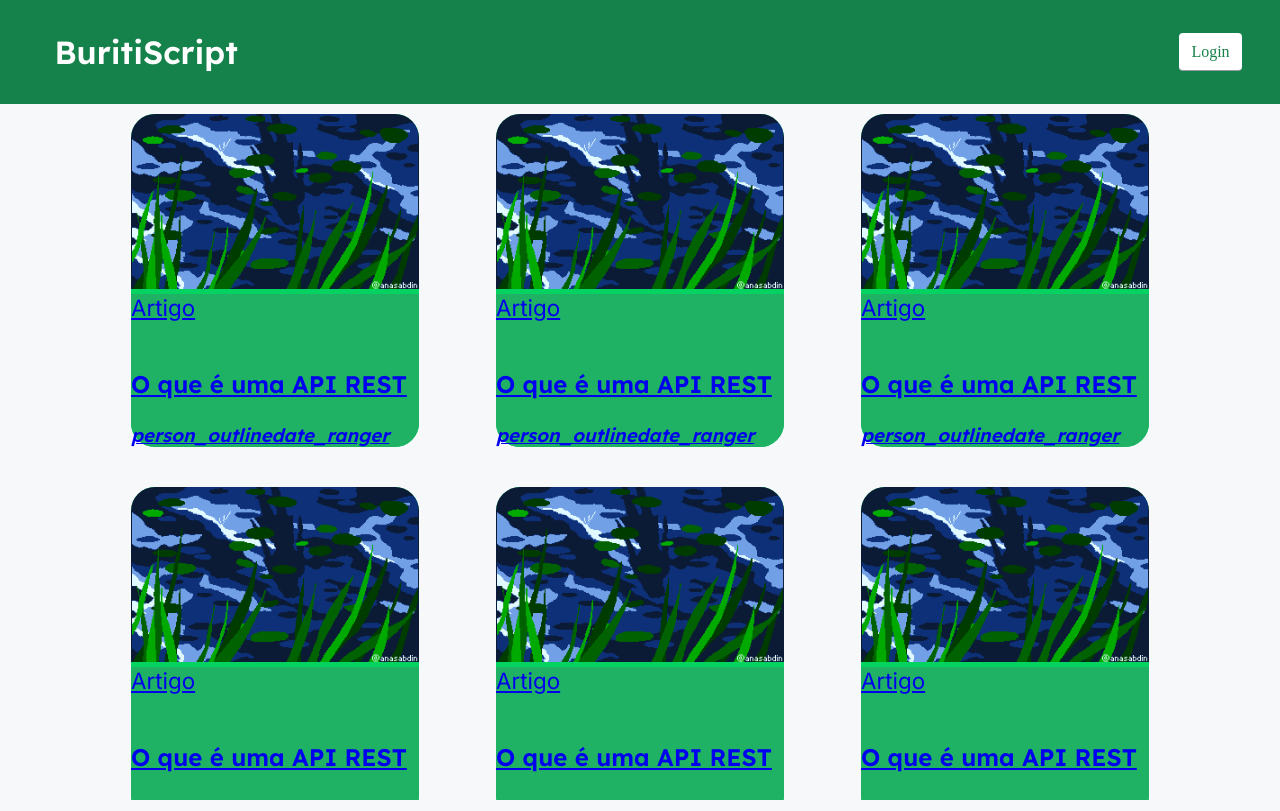
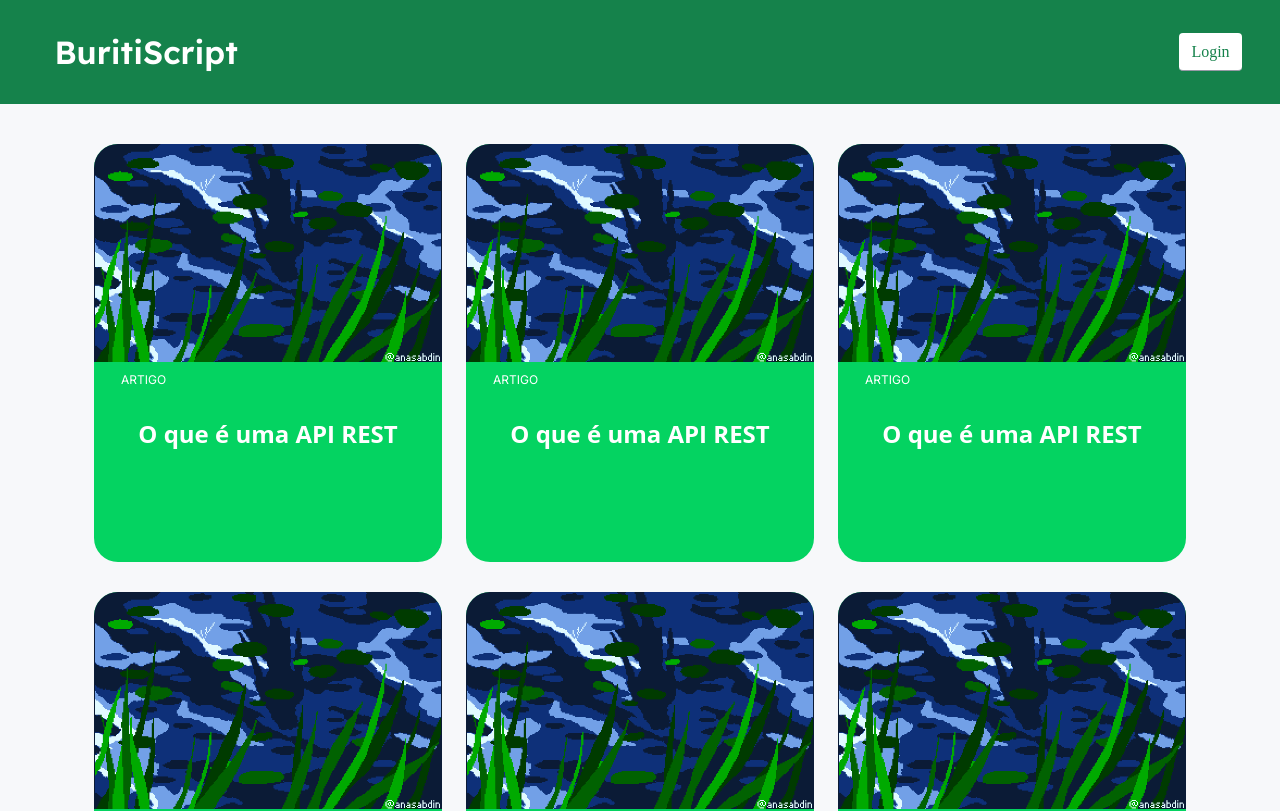
Before and after one commit to BuritiScript/buritiscript-frontend, a Next.js app: page / in a window 1280 px wide. Shown: the top 811 px of the page. Built offline with nearby package versions, Linux system fonts and the light colour scheme.

Commit message:
adicionado .container, .row, .col  ao global.scss

```diff
--- a/src/components/Card/index.tsx
+++ b/src/components/Card/index.tsx
@@ -11,14 +11,14 @@ export default function Card() {
         <img className={styles.cardImage} src="8BlueLilliesDone.gif" />
       </div>
       <div className={styles.cardBody}>
-        <a href="#">
+        <a href="#" className={styles.cardLink}>
           <div className={styles.cardType}>Artigo</div>
           <h2 className={styles.cardTitle} >O que é uma API REST</h2>
-          <footer className={styles.cardfooter}>
+          <footer className={styles.cardFooter}>
             <h5>
-              <i >person_outline</i>
+              <i ></i>
               <span ></span>
-              <i >date_ranger</i>
+              <i ></i>
               <span className={styles.cardDate} ></span>
             </h5>
           </footer>
--- a/src/components/Card/styles.module.scss
+++ b/src/components/Card/styles.module.scss
@@ -1,28 +1,71 @@
 .cardContainer {
   box-sizing: border-box;
 
-  width: 25%;
-  padding: 40px 0;
-  margin: 10px;
+
+  display: flex;
+  position: relative;
+  flex-direction: column;
+
 
   background: var(--green-500);
-
-  padding: 0px;
+  color: #fff;
 
   margin-bottom: 30px;
   font-size: 1.4rem; /* 14px */
   border-radius: 24px;
+  min-width: 250px;
+
   .cardHeader {
     .cardImage {
-      max-height: 175px;
-      padding: auto;
+      min-width: 175px;
+      min-height:175px;
       width: 100%;
       border-radius: 24px 24px 0 0;
     }
   }
+
   .cardBody {
-    border-radius: 0% 0% 24px 24px;
-	  background-color: #1FB264;
+    border-radius: 0 0 24px 24px;
 
+    .cardLink {
+      text-decoration: none;
+
+      .cardType {
+        color: #fff;
+        font-size: 12px;
+        text-transform: uppercase;
+        margin-bottom: 10px;
+        padding: 5px 27px 5px 27px;
+      }
+
+      .cardTitle {
+        color: #fff;
+        margin-bottom: 4px;
+        padding-top: 20px;
+        padding-bottom: 20px;
+        padding-left: 5px;
+        padding-right: 5px;
+        height: 6.5em;
+        min-height: 75px;
+
+        text-align: center;
+        line-height: 1;
+        font-family: 'Open Sans',Arial, sans-serif;
+        font-weight: bold;
+        font-size: 1.5rem;
+
+        &:hover {
+          color: var(--gray-100);
+          transition: 0.5s;
+        }
+      }
+
+      .cardFooter {
+
+        .cardDate {
+          color: #fff;
+        }
+      }
+    }
   }
 }
--- a/src/pages/_app.tsx
+++ b/src/pages/_app.tsx
@@ -11,8 +11,8 @@ function MyApp({ Component, pageProps }) {
     <div className={styles.wrapper}>
       <main>
         <Head>
-          <link rel="icon" href="/static/images/logo/favicon.png" type="image/png" sizes="16x16" />
-          <meta name="viewport" content="width=device-width, initial-scale=1.0, maximum-scale=1.0, user-scalable=0" />
+        <meta name="viewport" content="width=device-width" />
+
         </Head>
         <Header />
         <Component {...pageProps} />
--- a/src/pages/_document.tsx
+++ b/src/pages/_document.tsx
@@ -7,6 +7,10 @@ export default class MyDocument extends Document {
         <Head>
           <link rel="preconnect" href="https://fonts.gstatic.com"/>
           <link href="https://fonts.googleapis.com/css2?family=Inter&family=Lexend:wght@500;600&display=swap" rel="stylesheet"/>
+
+          <meta charSet="UTF-8" />
+
+
         </Head>
         <body>
           <Main />
--- a/src/pages/home.module.scss
+++ b/src/pages/home.module.scss
@@ -1,181 +1,13 @@
-.homepage {
-  padding: 0 4rem;
-  height: calc(100vh - 6.5rem);
-  overflow-y: scroll;
 
-  h2{
-    margin-top: 3rem;
-    margin-bottom: 1.5rem;
+.sessionCards {
+  content: "";
+
+  padding: 40px 0;
+
+}
+
+@media(max-width: 749px) {
+  .sessionCards  {
+    margin-bottom: 40px;
   }
 }
-
-.latestEpisodes {
-  ul {
-    list-style: none;
-    display: grid;
-    grid-template-columns: repeat(2, 1fr);
-    gap: 1.5rem;
-
-    li{
-      background: var(--white);
-      border: 1px solid var(--gray-100);
-      padding: 1.2rem;
-      border-radius: 1.5rem;
-      position: relative;
-
-      display: flex;
-      align-items: center;
-
-      img{
-        width: 6rem;
-        height: 6rem;
-        border-radius: 1rem;
-      }
-
-      .episodeDetails {
-        flex: 1;
-        margin-left: 1rem;
-
-        a {
-          display: block;
-          color: var(--gray-800);
-          font-family: Lexend, sans-serif;
-          font-size: 600;
-          text-decoration: none;
-          line-height: 1.4rem;
-
-          &:hover {
-            text-decoration: underline;
-          }
-        }
-
-        p {
-          font-size: 0.875rem;
-          margin-top: 0.5rem;
-          max-width: 70%;
-          white-space: nowrap;
-          overflow: hidden;
-          text-overflow: ellipsis;
-        }
-
-        span {
-          display: inline-block;
-          margin-top: 0.5rem;
-          font-size: 0.875rem;
-
-          &:last-child {
-            margin-left: 0.5rem;
-            padding-left: 0.5rem;
-            position: relative;
-
-            &::before {
-              content: "";
-              width: 4px;
-              height: 4px;
-              border-radius: 2px;
-              background: #DDD;
-              position: absolute;
-              left: 0;
-              top: 50%;
-              transform: translate(-50%, - 50%);
-            }
-          }
-
-        }
-      }
-
-      button {
-        position: absolute;
-        right: 2rem;
-        bottom: 2rem;
-
-        width: 2.5rem;
-        height: 2.5rem;
-        background: var(--white);
-        border: 1px solid var(--gray-100);
-        border-radius: 0.675rem;
-        font-size: 0;
-
-        transition: filter 0.2s;
-
-        img{
-          width: 1.5rem;
-          height: 1.5rem;
-        }
-
-        &:hover {
-          filter: brightness(0.95)
-        }
-      }
-    }
-  }
-}
-
-.allEpisodes {
-  padding-bottom: 2rem;
-  table {
-    width: 100%;
-    th, td {
-      padding : 0.75rem 1rem;
-      border-bottom: 1px solid var(--gray-100);
-    }
-
-    th {
-      color: var(--gray-200);
-      text-transform: uppercase;
-      font: 500 0.75rem Lexend, sans-serif;
-      text-align: left;
-    }
-
-    td {
-      font-size: 0.75rem;
-
-      img {
-        width: 2.5rem;
-        height: 2.5rem;
-        border-radius: 0.5rem;
-      }
-
-      a {
-        color : var(--gray-800);
-        font-family: Lexend, sans-serif;
-        font-weight: 600;
-        text-decoration: none;
-        line-height: 1.4rem;
-        font-size: 1rem;
-
-        &:hover {
-          text-decoration: underline;
-        }
-      }
-
-      button {
-        width: 2rem;
-        height: 2rem;
-        background: var(--white);
-        border: 1px solid var(--gray-100);
-        border-radius: 0.5rem;
-        font-size: 0;
-
-        transition: filter 0.2s;
-
-        img{
-          width: 1.25rem;
-          height: 1.25rem;
-        }
-
-        &:hover {
-          filter: brightness(0.95)
-        }
-      }
-    }
-  }
-}
-
-.sessionCards {
-  display: flex;
-  flex-direction: row;
-  flex-wrap: wrap;
-  justify-content: space-evenly;
-
-}
--- a/src/pages/index.tsx
+++ b/src/pages/index.tsx
@@ -4,16 +4,35 @@ import styles from './home.module.scss';
 
 export default function Home() {
   return (
-    <div className={styles.homepage}>
+    <div className="container">
       <section className={styles.sessionCards}>
+        <div className="container">
+          <div className="row">
+            <div className="col-sm-4">
               <Card/>
+            </div>
+            <div className="col-sm-4">
               <Card/>
+            </div>
+            <div className="col-sm-4">
               <Card/>
+            </div>
+            <div className="col-sm-4">
               <Card/>
+            </div>
+            <div className="col-sm-4">
               <Card/>
+            </div>
+            <div className="col-sm-4">
               <Card/>
+            </div>
+            <div className="col-sm-4">
               <Card/>
+            </div>
 
+
+          </div>
+        </div>
       </section>
     </div>
   )
--- a/src/styles/global.scss
+++ b/src/styles/global.scss
@@ -14,6 +14,7 @@
   --gray-800: #494D4B;
 
   --green-500: #04D361;
+  --green-600: #1FB264;
 
   --purple-300: #9F75FF;
   --purple-400: #9164FA;
@@ -63,3 +64,227 @@ h2 {
 button {
   cursor: pointer;
 }
+
+
+
+.container{
+  width: 100%;
+  padding-right: var(--bs-gutter-x, 0.75rem);
+  padding-left: var(--bs-gutter-x, 0.75rem);
+  margin-right: auto;
+  margin-left: auto;
+}
+
+@media (min-width: 576px) {
+  .container {
+    max-width: 540px;
+  }
+}
+@media (min-width: 768px) {
+  .container {
+    max-width: 720px;
+  }
+}
+@media (min-width: 992px) {
+  .container {
+    max-width: 960px;
+  }
+}
+@media (min-width: 1200px) {
+  .container {
+    max-width: 1140px;
+  }
+}
+@media (min-width: 1400px) {
+  .container {
+    max-width: 1320px;
+  }
+}
+
+
+.row {
+  --bs-gutter-x: 1.5rem;
+  --bs-gutter-y: 0;
+  display: flex;
+  flex-wrap: wrap;
+  margin-top: calc(var(--bs-gutter-y) * -1);
+  margin-right: calc(var(--bs-gutter-x) / -2);
+  margin-left: calc(var(--bs-gutter-x) / -2);
+}
+.row > * {
+  flex-shrink: 0;
+  width: 100%;
+  max-width: 100%;
+  padding-right: calc(var(--bs-gutter-x) / 2);
+  padding-left: calc(var(--bs-gutter-x) / 2);
+  margin-top: var(--bs-gutter-y);
+}
+
+.col {
+  flex: 1 0 0%;
+}
+
+.row-cols-auto > * {
+  flex: 0 0 auto;
+  width: auto;
+}
+
+.row-cols-1 > * {
+  flex: 0 0 auto;
+  width: 100%;
+}
+
+.row-cols-2 > * {
+  flex: 0 0 auto;
+  width: 50%;
+}
+
+.row-cols-3 > * {
+  flex: 0 0 auto;
+  width: 33.3333333333%;
+}
+
+.row-cols-4 > * {
+  flex: 0 0 auto;
+  width: 25%;
+}
+
+.row-cols-5 > * {
+  flex: 0 0 auto;
+  width: 20%;
+}
+
+.row-cols-6 > * {
+  flex: 0 0 auto;
+  width: 16.6666666667%;
+}
+
+.col-auto {
+  flex: 0 0 auto;
+  width: auto;
+}
+
+.col-1 {
+  flex: 0 0 auto;
+  width: 8.3333333333%;
+}
+
+.col-2 {
+  flex: 0 0 auto;
+  width: 16.6666666667%;
+}
+
+.col-3 {
+  flex: 0 0 auto;
+  width: 25%;
+}
+
+.col-4 {
+  flex: 0 0 auto;
+  width: 33.3333333333%;
+}
+
+.col-5 {
+  flex: 0 0 auto;
+  width: 41.6666666667%;
+}
+
+.col-6 {
+  flex: 0 0 auto;
+  width: 50%;
+}
+
+.col-7 {
+  flex: 0 0 auto;
+  width: 58.3333333333%;
+}
+
+.col-8 {
+  flex: 0 0 auto;
+  width: 66.6666666667%;
+}
+
+.col-9 {
+  flex: 0 0 auto;
+  width: 75%;
+}
+
+.col-10 {
+  flex: 0 0 auto;
+  width: 83.3333333333%;
+}
+
+.col-11 {
+  flex: 0 0 auto;
+  width: 91.6666666667%;
+}
+
+.col-12 {
+  flex: 0 0 auto;
+  width: 100%;
+}
+
+.col-sm-auto {
+  flex: 0 0 auto;
+  width: auto;
+}
+
+.col-sm-1 {
+  flex: 0 0 auto;
+  width: 8.3333333333%;
+}
+
+.col-sm-2 {
+  flex: 0 0 auto;
+  width: 16.6666666667%;
+}
+
+.col-sm-3 {
+  flex: 0 0 auto;
+  width: 25%;
+}
+
+.col-sm-4 {
+  flex: 0 0 auto;
+  width: 33.3333333333%;
+}
+
+.col-sm-5 {
+  flex: 0 0 auto;
+  width: 41.6666666667%;
+}
+
+.col-sm-6 {
+  flex: 0 0 auto;
+  width: 50%;
+}
+
+.col-sm-7 {
+  flex: 0 0 auto;
+  width: 58.3333333333%;
+}
+
+.col-sm-8 {
+  flex: 0 0 auto;
+  width: 66.6666666667%;
+}
+
+.col-sm-9 {
+  flex: 0 0 auto;
+  width: 75%;
+}
+
+.col-sm-10 {
+  flex: 0 0 auto;
+  width: 83.3333333333%;
+}
+
+.col-sm-11 {
+  flex: 0 0 auto;
+  width: 91.6666666667%;
+}
+
+.col-sm-12 {
+  flex: 0 0 auto;
+  width: 100%;
+}
```
Lines whose indentation alone changed are shown as unchanged.
